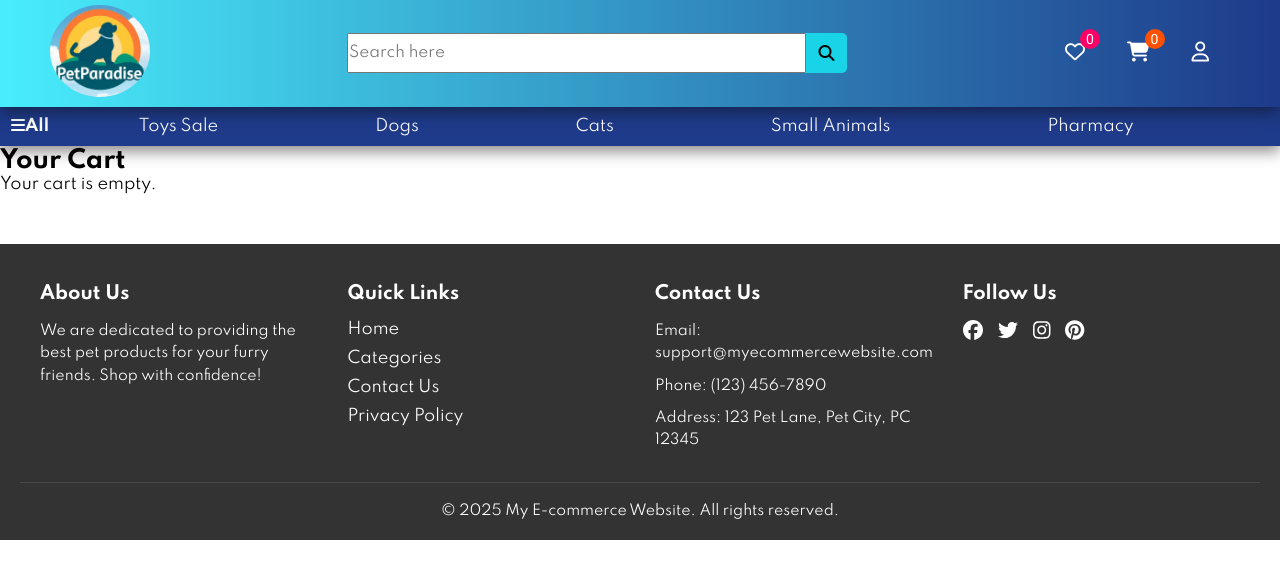
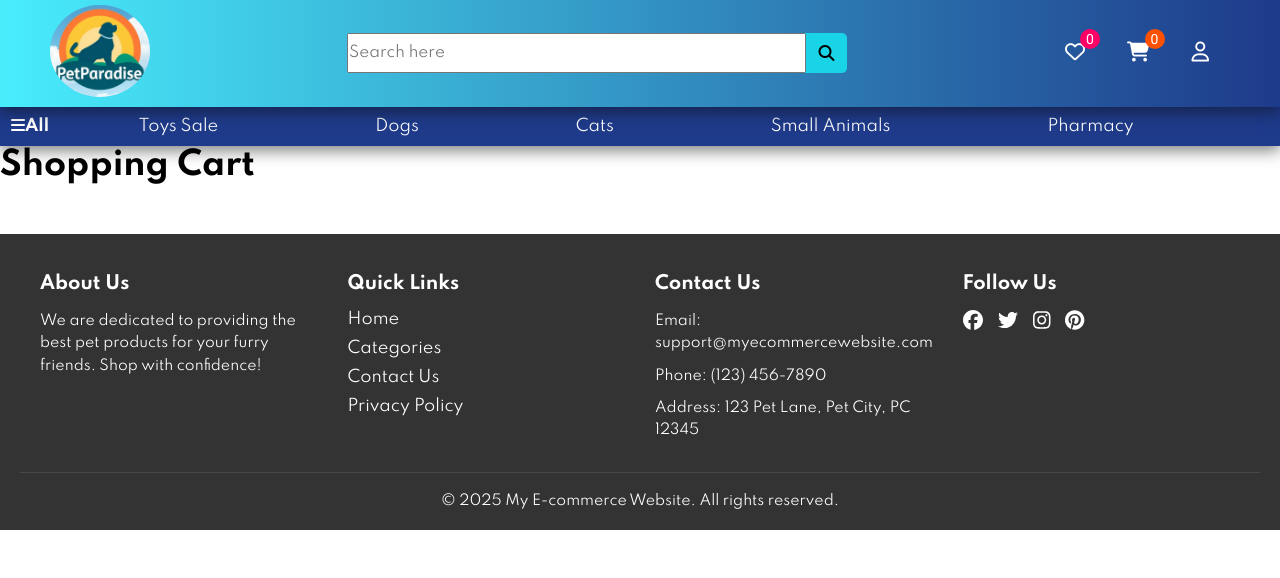
Before and after one commit to Bladestar1370/Pet-Store, a React (Vite) app: page /cart in a window 1280 px wide. Shown: the top 578 px of the page. Built offline with nearby package versions, Linux system fonts and the light colour scheme.

Commit message:
ADDED New Files

```diff
--- a/src/Components/CartContext/CartContext.jsx
+++ /dev/null
@@ -1,102 +0,0 @@
-// CartContext.js
-import React, { createContext, useContext, useState, useEffect } from "react";
-import { toast } from "react-toastify"; // Import Toastify
-import "react-toastify/dist/ReactToastify.css";  // Import Toastify CSS
-
-const CartContext = createContext();
-
-export const CartProvider = ({ children }) => {
-  const [cart, setCart] = useState(
-    () => JSON.parse(localStorage.getItem("cart")) || []
-  );
-  const [wishlist, setWishlist] = useState(
-    () => JSON.parse(localStorage.getItem("wishlist")) || []
-  );
-
-  const cartCount = cart.reduce((total, item) => total + item.quantity, 0);
-  const wishlistCount = wishlist.length;
-
-  useEffect(() => {
-    localStorage.setItem("cart", JSON.stringify(cart));
-  }, [cart]);
-
-  useEffect(() => {
-    localStorage.setItem("wishlist", JSON.stringify(wishlist));
-  }, [wishlist]);
-
-  const addItemToCart = (product) => {
-    setCart((prevCart) => {
-      const existingItem = prevCart.find((item) => item.id === product.id);
-      if (existingItem) {
-        const updatedCart = prevCart.map((item) =>
-          item.id === product.id
-            ? { ...item, quantity: item.quantity + (product.quantity || 1) }
-            : item
-        );
-        toast.success(`${product.name} added to cart!`, { autoClose: 2000 });
-        return updatedCart;
-      }
-      toast.success(`${product.name} added to cart!`, { autoClose: 2000 });
-      return [...prevCart, { ...product, quantity: product.quantity || 1 }];
-    });
-  };
-
-  const addItemToWishlist = (product) => {
-    setWishlist((prevWishlist) => {
-      if (prevWishlist.some((item) => item.id === product.id)) {
-        toast.info(`${product.name} is already in your wishlist!`, { autoClose: 2000 });
-        return prevWishlist;
-      }
-      toast.success(`${product.name} added to wishlist!`, { autoClose: 2000 });
-      return [...prevWishlist, product];
-    });
-  };
-
-  const value = {
-    cart,
-    wishlist,
-    cartCount,
-    wishlistCount,
-    addItemToCart,
-    addItemToWishlist,
-  };
-
-  return <CartContext.Provider value={value}>{children}</CartContext.Provider>;
-};
-
-export const useCart = () => useContext(CartContext);
-
-
-
-
-
-// // CartContext.jsx
-// import React, { createContext, useContext, useState } from "react";
-
-// const CartContext = createContext();
-
-// export const CartProvider = ({ children }) => {
-//   const [cartCount, setCartCount] = useState(0);
-//   const [wishlistCount, setWishlistCount] = useState(0);
-
-//   const addItemToCart = (id) => {
-//     setCartCount((prev) => prev + 1);
-//     console.log("Cart count updated:", cartCount + 1);
-//   };
-
-//   const addItemToWishlist = (id) => {
-//     setWishlistCount((prev) => prev + 1);
-//     console.log("Wishlist count updated:", wishlistCount + 1);
-//   };
-
-//   const value = {
-//     cartCount,
-//     wishlistCount,
-//     addItemToCart,
-//     addItemToWishlist,
-//   };
-
-//   return <CartContext.Provider value={value}>{children}</CartContext.Provider>;
-// };
-
-// export const useCart = () => useContext(CartContext);
--- /dev/null
+++ b/src/Components/CartContext/ShopContext.jsx
@@ -0,0 +1,31 @@
+import React, { createContext, useContext, useState, useEffect } from "react";
+import allProducts from "../Assets/all_products.js";
+
+export const ShopContext = createContext();
+
+export const ShopContextProvider = ({ children }) => {
+  const [all_products, setAllProducts] = useState([]);
+
+  useEffect(() => {
+    // Assuming allProducts is an array of products
+    setAllProducts(allProducts);
+  }, []);
+
+  const addItemToCart = (product) => {
+    // Implement add to cart functionality
+  };
+
+  const addItemToWishlist = (product) => {
+    // Implement add to wishlist functionality
+  };
+
+  return (
+    <ShopContext.Provider value={{ all_products, addItemToCart, addItemToWishlist }}>
+      {children}
+    </ShopContext.Provider>
+  );
+};
+
+export const useCart = () => {
+  return useContext(ShopContext);
+};
--- a/src/Components/Category/CategoryProducts.jsx
+++ b/src/Components/Category/CategoryProducts.jsx
@@ -1,20 +1,22 @@
-// CategoryProducts.jsx
-import React, { useState, useEffect } from "react";
+import React, { useState, useEffect, useContext } from "react";
 import { useParams, Link } from "react-router-dom";
 import "./CategoryProducts.css";
 import Item from "../Item/Item"; // Adjust the path as needed
-import allProducts from "../Assets/all_products"; // Adjust the path as needed
+import { ShopContext } from "../CartContext/ShopContext"; // Import the context
 
 const CategoryProducts = () => {
   const { name } = useParams();
+  const { all_products: allProducts } = useContext(ShopContext); // Use context to get allProducts
   const [products, setProducts] = useState([]);
 
   useEffect(() => {
-    const filteredProducts = allProducts.filter((product) =>
-      product.category.toLowerCase().includes(name.toLowerCase())
-    );
-    setProducts(filteredProducts);
-  }, [name]);
+    if (allProducts) {
+      const filteredProducts = allProducts.filter((product) =>
+        product.category.toLowerCase().includes(name.toLowerCase())
+      );
+      setProducts(filteredProducts);
+    }
+  }, [name, allProducts]);
 
   return (
     <div className="category-products">
@@ -43,7 +45,6 @@ const CategoryProducts = () => {
 };
 
 export default CategoryProducts;
-
 // // CategoryProducts.js
 // import './CategoryProducts.css';
 // import React, { useState, useEffect } from 'react';
--- a/src/main.jsx
+++ b/src/main.jsx
@@ -3,12 +3,10 @@ import React from 'react';
 import ReactDOM from 'react-dom/client';
 import './index.css';
 import App from './App'; // Import App component
-import { ToastContainer } from "react-toastify";
 import '@fortawesome/fontawesome-free/css/all.min.css';
 
 ReactDOM.createRoot(document.getElementById('root')).render(
   <React.StrictMode>
     <App /> {/* Only render App component here */}
-    <ToastContainer />
   </React.StrictMode>
 );
--- a/src/page/Cart/Cart.jsx
+++ b/src/page/Cart/Cart.jsx
@@ -1,31 +1,13 @@
+// Cart.jsx
 import React from "react";
-import { useCart } from "../../Components/CartContext/CartContext";
 
 const Cart = () => {
-  const { cart } = useCart();
-
   return (
     <div>
-      <h2>Your Cart</h2>
-      {cart.length === 0 ? (
-        <p>Your cart is empty.</p>
-      ) : (
-        cart.map((item) => (
-          <div key={item.id}>
-            <p>
-              {item.name} - $
-              {item.new_price
-                ? item.new_price.toFixed(2)
-                : item.price
-                ? item.price.toFixed(2)
-                : "0.00"}{" "}
-              x {item.quantity}
-            </p>
-          </div>
-        ))
-      )}
+      {/* Your cart component content here */}
+      <h1>Shopping Cart</h1>
     </div>
   );
 };
 
-export default Cart;
+export default Cart; // Make sure the default export is here
--- a/src/page/ProductsDetails/ProductDetails.jsx
+++ b/src/page/ProductsDetails/ProductDetails.jsx
@@ -1,15 +1,12 @@
-// ProductDetails.js
-import React, { useState } from "react";
+import React, { useContext } from "react";
 import { useParams, Link } from "react-router-dom";
-import allProducts from "../../Components/Assets/all_products.js";
-import { useCart } from "../../Components/CartContext/CartContext.jsx";
+import { ShopContext } from "../../Components/CartContext/ShopContext.jsx";
 import "./ProductDetails.css";
 
 const ProductDetails = () => {
   const { id } = useParams();
-  const product = allProducts.find((p) => p.id === Number(id)); // Ensure it's a number
-  const { addItemToCart, addItemToWishlist, cart, wishlist } = useCart();
-  const [quantity, setQuantity] = useState(1);
+  const { all_products, addItemToCart, addItemToWishlist, cart, wishlist } = useContext(ShopContext);
+  const product = all_products.find((p) => p.id === Number(id)); // Ensure it's a number
 
   if (!product) {
     return (
@@ -22,8 +19,7 @@ const ProductDetails = () => {
   const handleAddToCart = () => {
     const itemInCart = cart.find((item) => item.id === product.id);
     if (!itemInCart) {
-      addItemToCart({ ...product, quantity });
-    } else {
+      addItemToCart(product);
     }
   };
 
@@ -31,7 +27,6 @@ const ProductDetails = () => {
     const itemInWishlist = wishlist.find((item) => item.id === product.id);
     if (!itemInWishlist) {
       addItemToWishlist(product);
-    } else {
     }
   };
 
@@ -48,17 +43,6 @@ const ProductDetails = () => {
           {product.old_price && (
             <span className="old-price">${product.old_price.toFixed(2)}</span>
           )}
-        </div>
-        <div className="quantity-selector">
-          <label>Quantity:</label>
-          <input
-            type="number"
-            value={quantity}
-            onChange={(e) =>
-              setQuantity(Math.max(1, parseInt(e.target.value) || 1)) // Ensures minimum quantity is 1
-            }
-            min="1"
-          />
         </div>
         <p className="description">
           {product.description || "A high-quality product for your pets."}
@@ -86,16 +70,19 @@ export default ProductDetails;
 
 
 
+
+
+// // ProductDetails.js
 // import React, { useState } from "react";
 // import { useParams, Link } from "react-router-dom";
 // import allProducts from "../../Components/Assets/all_products.js";
+// import { useCart } from "../../Components/CartContext/ShopContext.jsx";
 // import "./ProductDetails.css";
-// import { useCart } from "../../Components/CartContext/CartContext.jsx";
 
 // const ProductDetails = () => {
 //   const { id } = useParams();
-//   const product = allProducts.find((p) => p.id === parseInt(id));
-//   const { addItemToCart, addItemToWishlist } = useCart();
+//   const product = allProducts.find((p) => p.id === Number(id)); // Ensure it's a number
+//   const { addItemToCart, addItemToWishlist, cart, wishlist } = useCart();
 //   const [quantity, setQuantity] = useState(1);
 
 //   if (!product) {
@@ -107,13 +94,19 @@ export default ProductDetails;
 //   }
 
 //   const handleAddToCart = () => {
-//     addItemToCart({ ...product, quantity });
-//     alert(`${quantity} ${product.name}(s) added to cart!`);
+//     const itemInCart = cart.find((item) => item.id === product.id);
+//     if (!itemInCart) {
+//       addItemToCart({ ...product, quantity });
+//     } else {
+//     }
 //   };
 
 //   const handleAddToWishlist = () => {
-//     addItemToWishlist(product);
-//     alert(`${product.name} added to wishlist!`);
+//     const itemInWishlist = wishlist.find((item) => item.id === product.id);
+//     if (!itemInWishlist) {
+//       addItemToWishlist(product);
+//     } else {
+//     }
 //   };
 
 //   return (
@@ -135,7 +128,9 @@ export default ProductDetails;
 //           <input
 //             type="number"
 //             value={quantity}
-//             onChange={(e) => setQuantity(Math.max(1, parseInt(e.target.value)))}
+//             onChange={
+//               (e) => setQuantity(Math.max(1, parseInt(e.target.value) || 1)) // Ensures minimum quantity is 1
+//             }
 //             min="1"
 //           />
 //         </div>
```
Also changed, not shown: src/App.jsx (+3 -5 lines), src/Components/Item/Item.jsx (+3 -24 lines), src/Components/Navbar/Navbar.jsx (+39 -21 lines).
